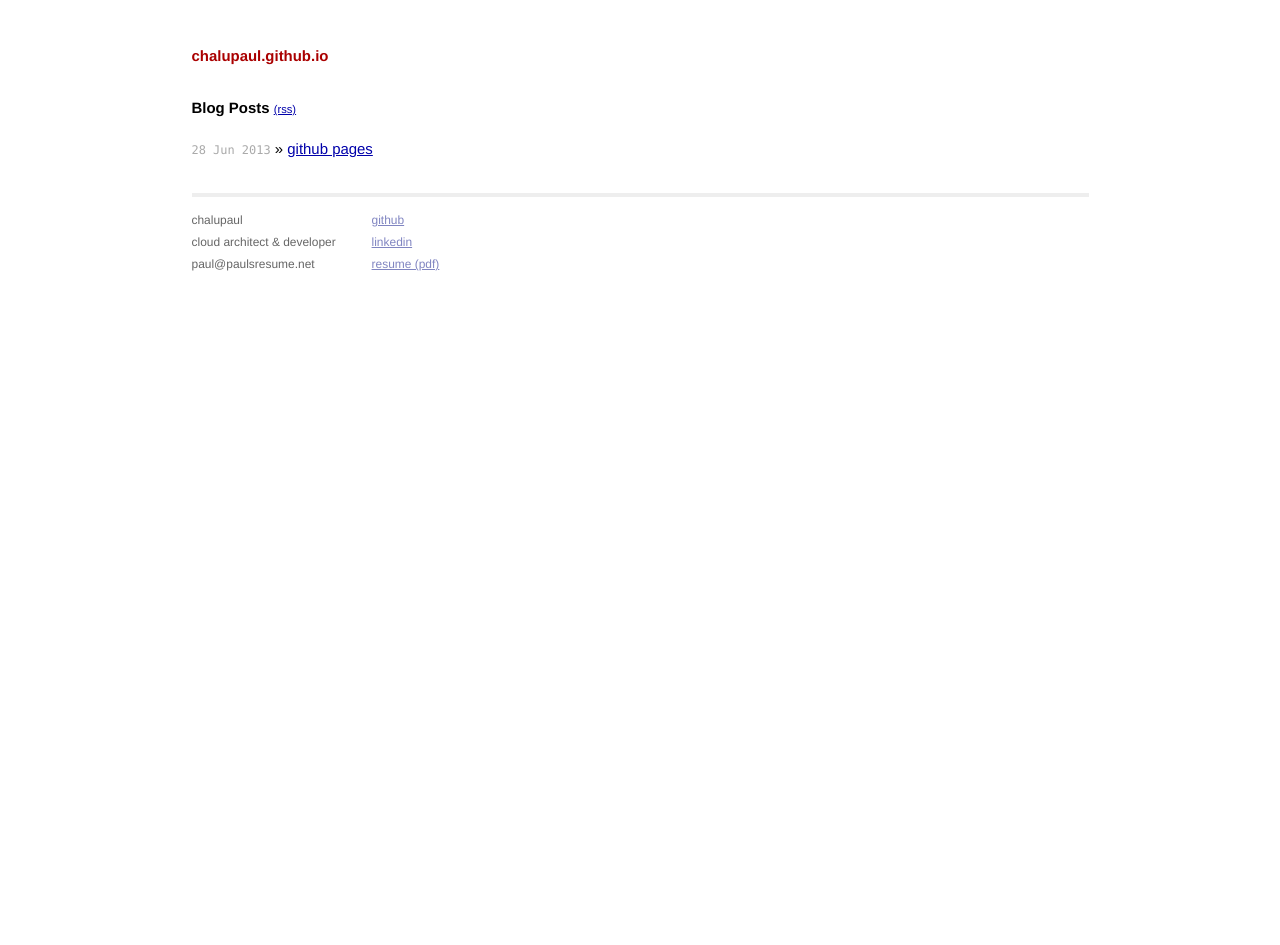
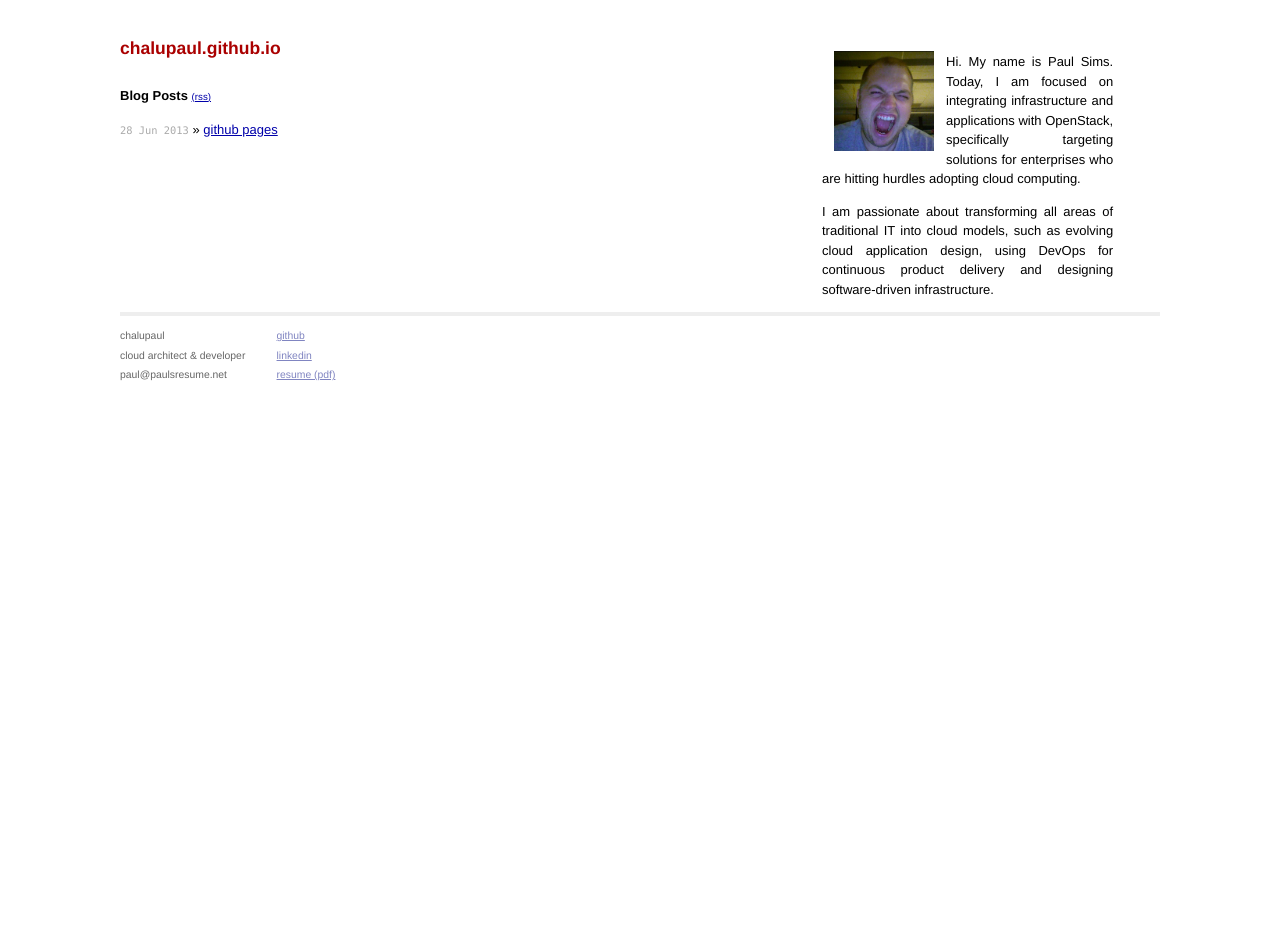
Before and after one commit to chalupaul/chalupaul.github.io, a Jekyll site: the page built from index.html, in a window 1280 px wide. Built offline with Jekyll 4.4.1, drawn with Linux system fonts in a browser that asks for light colours.

Commit message:
added a bio bar to the right

```diff
--- a/_layouts/default.html
+++ b/_layouts/default.html
@@ -17,12 +17,31 @@
 
         <div class="container">
           <div class="site">
-            <div class="header">
-              <h1 class="title"><a href="/">{{ site.name }}</a></h1>
+            <div class="site-left">
+              <div class="header">
+                <h1 class="title"><a href="/">{{ site.name }}</a></h1>
+              </div>
+
+              {{ content }}
             </div>
-
-                {{ content }}
-
+            <div class="site-right">
+              <img class="float-left" src="/images/me.png" alt="shoutface" height="100"
+                   width="100" />
+              <p>
+                Hi. My name is Paul Sims. Today, I am focused on
+                integrating infrastructure and applications with
+                OpenStack, specifically targeting solutions for
+                enterprises who are hitting hurdles adopting cloud
+                computing.
+              </p>
+              <p>
+                I am passionate about transforming all
+                areas of traditional IT into cloud models, such as
+                evolving cloud application design, using DevOps for
+                continuous product delivery and designing software-driven
+                infrastructure.
+              </p>
+            </div>
             <div class="footer">
               <div class="contact">
                 <p>
--- a/_layouts/post.html
+++ b/_layouts/post.html
@@ -1,7 +1,7 @@
 ---
 layout: default
 ---
-<h2>{{ page.title }}</h2>
+<h2 class="page-title">{{ page.title }}</h2>
 <p class="meta">{{ page.date | date_to_string }}</p>
 
 <div class="post">
--- a/css/main.css
+++ b/css/main.css
@@ -66,25 +66,52 @@ ul.posts span {
 /*****************************************************************************/
 
 .site {
-  font-size: 115%;
+  font-size: 100%;
   text-align: justify;
-  width: 60em;
+  width: 80em;
   margin: 3em auto 2em;
   line-height: 1.5em;
 }
 
-.site .header a {
+.site-left {
+  width: 60%;
+  padding-right: 4em;
+  float: left;
+}
+
+h2.page-title {
+    font-size: 115%;
+}
+
+.site-right {
+  padding-left: 2em;
+  width: 28%;
+  float:left;
+}
+
+img.float-left {
+  float: left;
+  margin: 12px;
+}
+
+img.float-right {
+  float: right;
+  margin: 12px;
+}
+
+.site .site-left .header a {
   font-weight: bold;
   text-decoration: none;
 }
 
-.site .header h1.title {
+.site .site-left .header h1.title {
   display: inline-block;
   margin-bottom: 2em;
 }
 
-.site .header h1.title a {
+.site .site-left .header h1.title a {
   color: #a00;
+  font-size: 135%;
 }
 
 .site .header h1.title a:hover {
@@ -110,6 +137,7 @@ ul.posts span {
   border-top: 4px solid #eee;
   margin-top: 2em;
   overflow: hidden;
+  width: 100%;
 }
 
 .site .footer .contact {
@@ -138,6 +166,7 @@ ul.posts span {
 /*****************************************************************************/
 
 /* standard */
+
 .post pre {
   border: 1px solid #ddd;
   background-color: #eef;
```
Also changed, not shown: feed.xml (deleted, +0 -21 lines), images/me.png (added).
